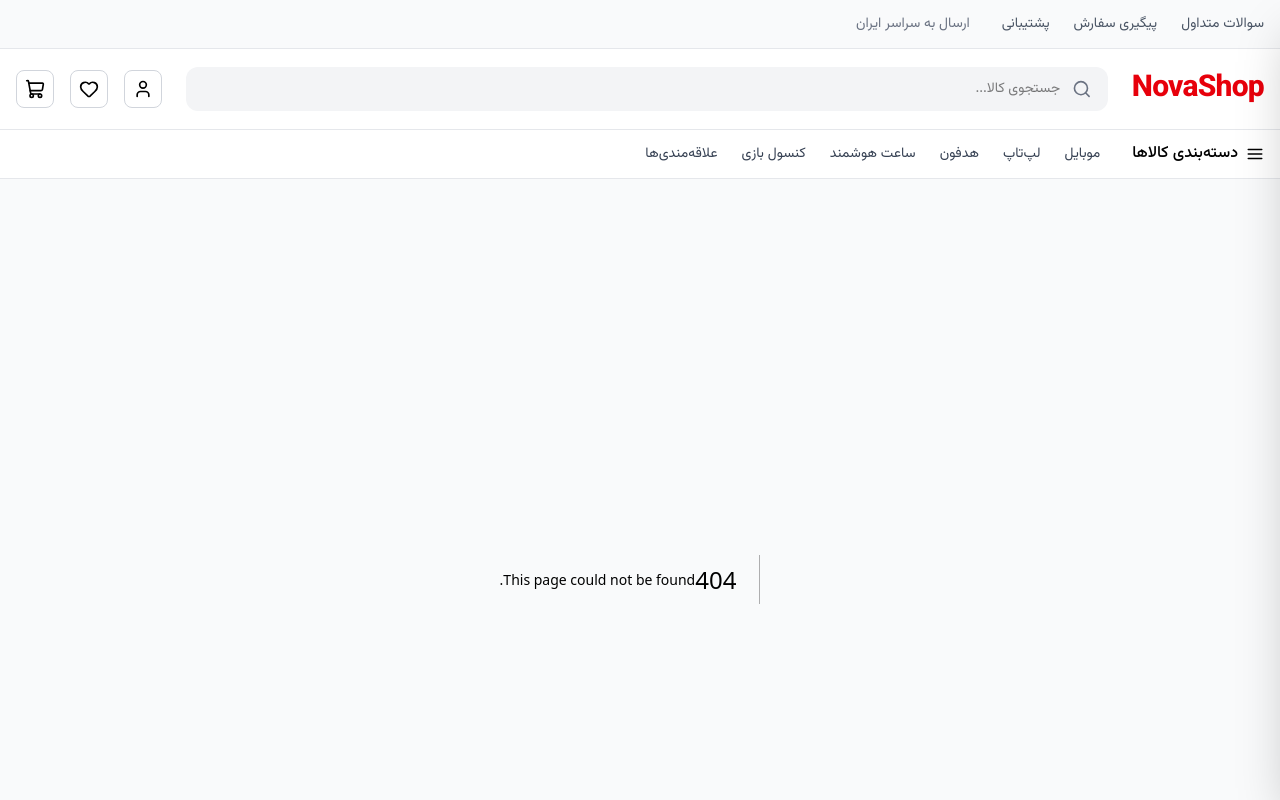
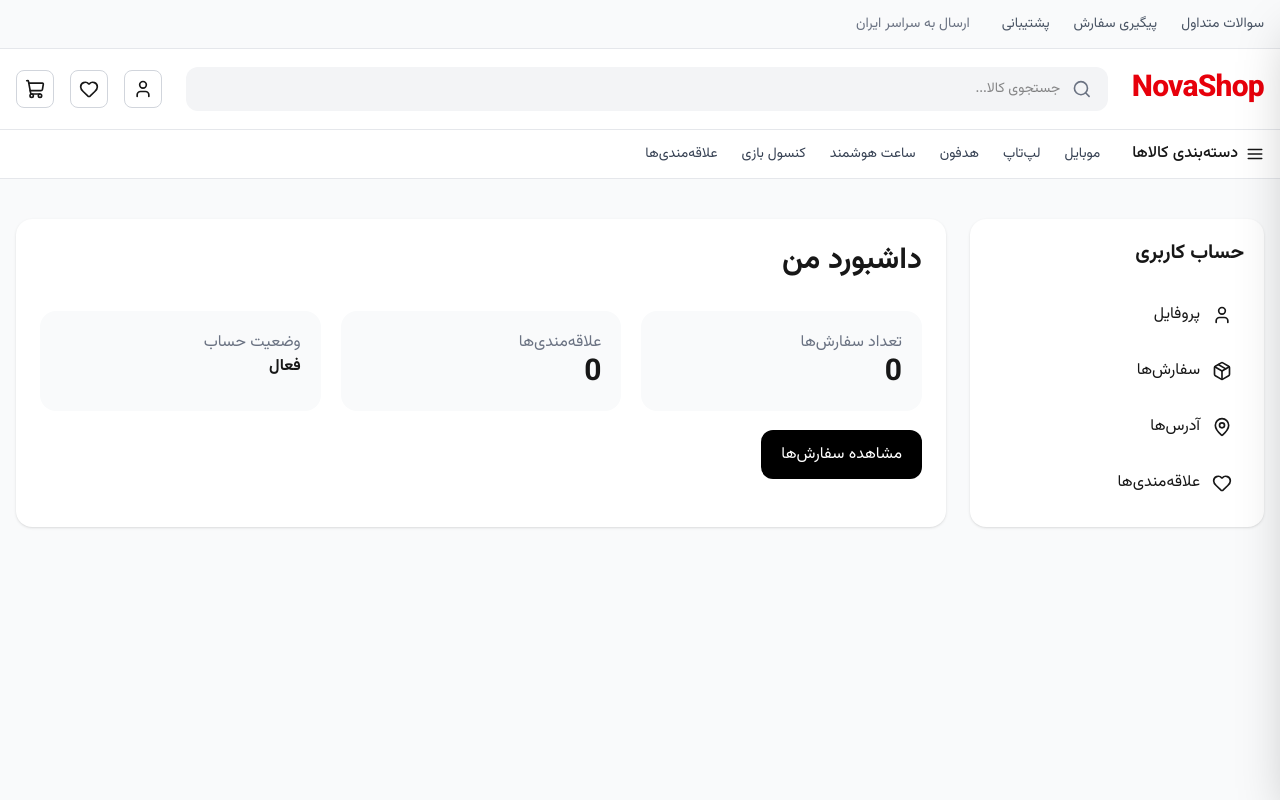
Before and after one commit to salarkarimibag-cmd/novashop, a Next.js app: page /account in a window 1280 px wide. Before the commit this address had no page. Shown: the top 800 px of the page. Built offline with nearby package versions, Linux system fonts and the light colour scheme.

Commit message:
feat(account): add account dashboard pages and components

```diff
--- /dev/null
+++ b/src/app/account/addresses/page.jsx
@@ -0,0 +1,29 @@
+"use client";
+
+import useAddressStore from "@/store/addressStore";
+
+export default function AddressesPage() {
+  const addresses = useAddressStore((state) => state.addresses);
+
+  return (
+    <div>
+      <h1 className="mb-6 text-2xl font-bold">آدرس‌های من</h1>
+
+      {addresses.map((address) => (
+        <div
+          key={address.id}
+          className="
+rounded-xl
+border
+p-4
+mb-4
+"
+        >
+          <p>{address.fullName}</p>
+
+          <p>{address.address}</p>
+        </div>
+      ))}
+    </div>
+  );
+}
--- /dev/null
+++ b/src/app/account/layout.jsx
@@ -0,0 +1,42 @@
+"use client";
+
+import DashboardSidebar from "@/components/dashboard/DashboardSidebar";
+
+export default function AccountLayout({ children }) {
+  return (
+    <main
+      className="
+      min-h-screen
+      bg-gray-50
+      px-4
+      py-10
+    "
+    >
+      <div
+        className="
+        mx-auto
+        grid
+        max-w-7xl
+        gap-6
+        lg:grid-cols-4
+      "
+      >
+        <aside>
+          <DashboardSidebar />
+        </aside>
+
+        <section
+          className="
+          rounded-2xl
+          bg-white
+          p-6
+          shadow-sm
+          lg:col-span-3
+        "
+        >
+          {children}
+        </section>
+      </div>
+    </main>
+  );
+}
--- /dev/null
+++ b/src/app/account/orders/page.jsx
@@ -0,0 +1,24 @@
+"use client";
+
+import useOrderStore from "@/store/orderStore";
+import OrderCard from "@/components/orders/OrderCard";
+
+export default function AccountOrders() {
+  const orders = useOrderStore((state) => state.orders);
+
+  return (
+    <div>
+      <h1 className="mb-6 text-2xl font-bold">سفارش‌های من</h1>
+
+      {orders.length === 0 ? (
+        <p className="text-gray-500">سفارشی ندارید</p>
+      ) : (
+        <div className="space-y-5">
+          {orders.map((order) => (
+            <OrderCard key={order.id} order={order} />
+          ))}
+        </div>
+      )}
+    </div>
+  );
+}
--- /dev/null
+++ b/src/app/account/page.jsx
@@ -0,0 +1,67 @@
+"use client";
+
+import Link from "next/link";
+
+import useOrderStore from "@/store/orderStore";
+import useWishlistStore from "@/store/wishlistStore";
+
+export default function AccountPage() {
+  const orders = useOrderStore((state) => state.orders);
+
+  const wishlist = useWishlistStore((state) => state.items);
+
+  return (
+    <div>
+      <h1
+        className="
+text-3xl
+font-bold
+mb-8
+"
+      >
+        داشبورد من
+      </h1>
+
+      <div
+        className="
+grid
+gap-5
+md:grid-cols-3
+"
+      >
+        <div className="rounded-2xl bg-gray-50 p-5">
+          <p className="text-gray-500">تعداد سفارش‌ها</p>
+
+          <strong className="text-3xl">{orders.length}</strong>
+        </div>
+
+        <div className="rounded-2xl bg-gray-50 p-5">
+          <p className="text-gray-500">علاقه‌مندی‌ها</p>
+
+          <strong className="text-3xl">{wishlist.length}</strong>
+        </div>
+
+        <div className="rounded-2xl bg-gray-50 p-5">
+          <p className="text-gray-500">وضعیت حساب</p>
+
+          <strong>فعال</strong>
+        </div>
+      </div>
+
+      <div className="mt-8">
+        <Link
+          href="/account/orders"
+          className="
+rounded-xl
+bg-black
+px-5
+py-3
+text-white
+"
+        >
+          مشاهده سفارش‌ها
+        </Link>
+      </div>
+    </div>
+  );
+}
--- /dev/null
+++ b/src/app/account/wishlist/page.jsx
@@ -0,0 +1,31 @@
+"use client";
+
+import useWishlistStore from "@/store/wishlistStore";
+
+export default function WishlistPage() {
+  const items = useWishlistStore((state) => state.items);
+
+  return (
+    <div>
+      <h1 className="mb-6 text-2xl font-bold">علاقه‌مندی‌ها</h1>
+
+      {items.length === 0 ? (
+        <p>لیست علاقه‌مندی خالی است</p>
+      ) : (
+        <div>
+          {items.map((item) => (
+            <div
+              key={item.id}
+              className="
+border-b
+py-4
+"
+            >
+              {item.title}
+            </div>
+          ))}
+        </div>
+      )}
+    </div>
+  );
+}
--- /dev/null
+++ b/src/components/dashboard/DashboardSidebar.jsx
@@ -0,0 +1,71 @@
+"use client";
+
+import Link from "next/link";
+import { User, Package, MapPin, Heart } from "lucide-react";
+
+export default function DashboardSidebar() {
+  const menu = [
+    {
+      title: "پروفایل",
+      href: "/account/profile",
+      icon: User,
+    },
+
+    {
+      title: "سفارش‌ها",
+      href: "/account/orders",
+      icon: Package,
+    },
+
+    {
+      title: "آدرس‌ها",
+      href: "/account/addresses",
+      icon: MapPin,
+    },
+
+    {
+      title: "علاقه‌مندی‌ها",
+      href: "/account/wishlist",
+      icon: Heart,
+    },
+  ];
+
+  return (
+    <div
+      className="
+rounded-2xl
+bg-white
+p-5
+shadow-sm
+"
+    >
+      <h2 className="mb-6 text-xl font-bold">حساب کاربری</h2>
+
+      <nav className="space-y-2">
+        {menu.map((item) => {
+          const Icon = item.icon;
+
+          return (
+            <Link
+              key={item.href}
+              href={item.href}
+              className="
+flex
+items-center
+gap-3
+rounded-xl
+p-3
+transition
+hover:bg-gray-100
+"
+            >
+              <Icon size={20} />
+
+              <span>{item.title}</span>
+            </Link>
+          );
+        })}
+      </nav>
+    </div>
+  );
+}
```
Also changed, not shown: src/components/dashboard/DashboardHeader.jsx (added), src/components/dashboard/StatCard.jsx (added), src/components/dashboard/UserInfoCard.jsx (added).
